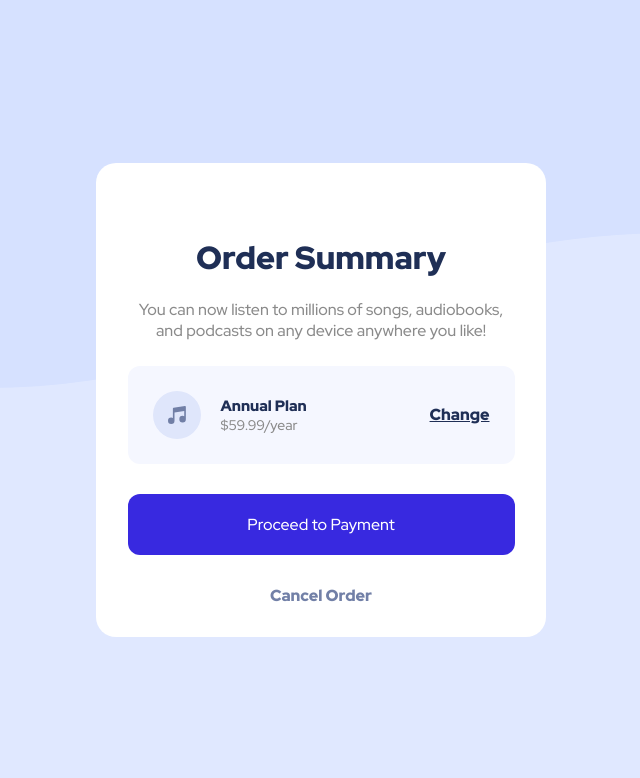
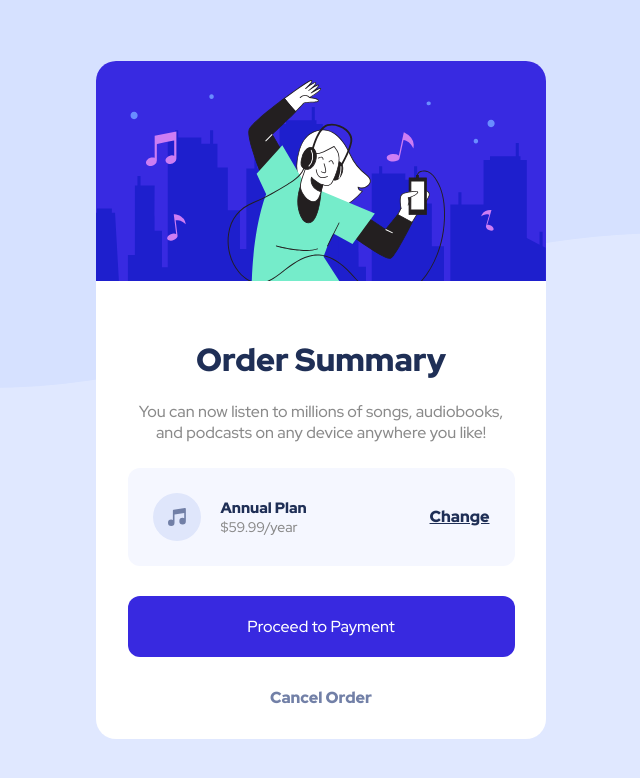
Before and after one commit to mobashshirkhan/Oder-Summary, a plain HTML site: page index.html in a window 1280 px wide. Shown: the whole page, without its empty margins (319-959 px from the left). Drawn offline with Linux system fonts and the light colour scheme.

Commit message:
Update index.html

```diff
--- a/index.html
+++ b/index.html
@@ -16,7 +16,7 @@
   <body>
     <div class="container">
       <div class="hero">
-        <img src=".Order-summary/images/illustration-hero.svg" alt="" />
+        <img src="./images/illustration-hero.svg" alt="" />
       </div>
       <div class="text-content">
         <h2 class="title">Order Summary</h2>
```
